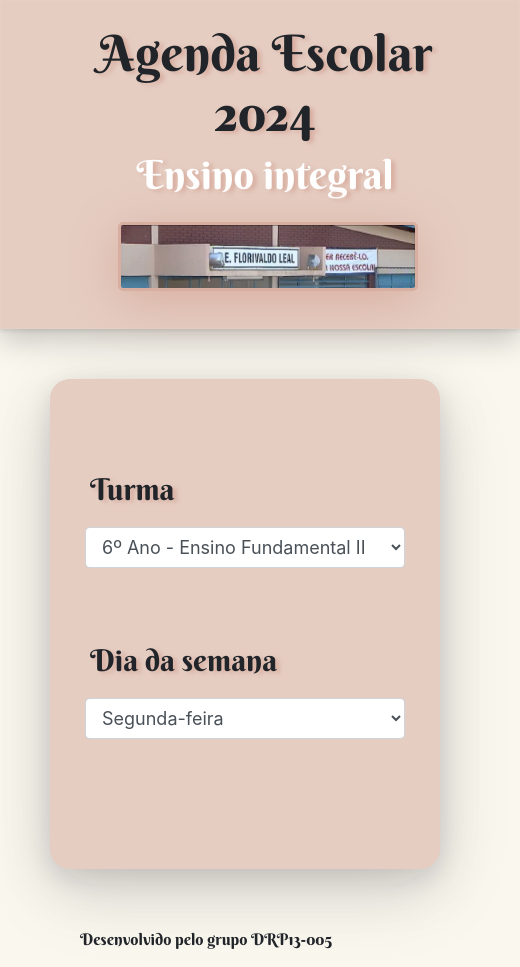
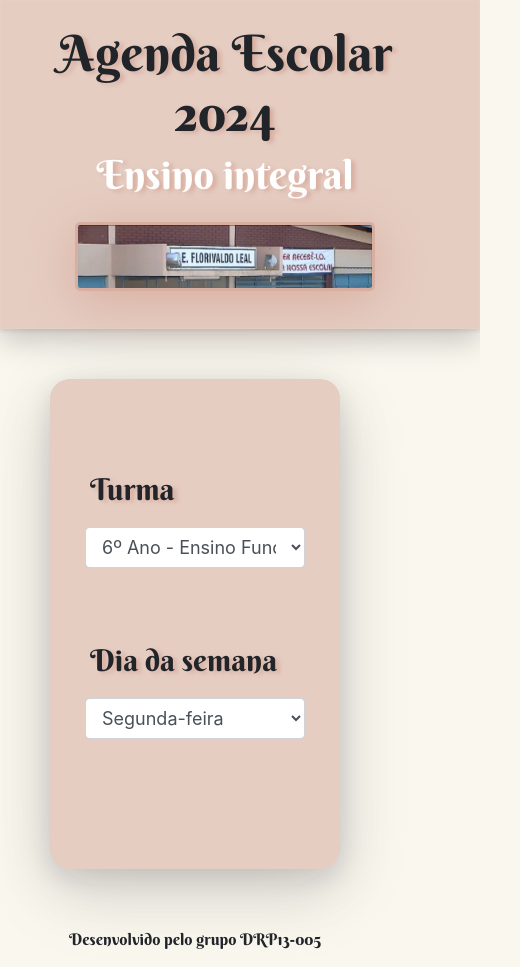
Before and after one commit to barbssx/projeto-integrador-I-univesp-agenda-escolar, a website: page index.html in a window 390 px wide. Shown: the whole page, 520 px wide, since content can reach past the window. Drawn offline with nearby package versions, Linux system fonts and the light colour scheme; no server answers; a web font is replaced by a local one.

```diff
--- a/public/css/style.css
+++ b/public/css/style.css
@@ -107,30 +107,32 @@
 
 
 @media only screen and (max-width: 760px) {
-        * {
-          margin: 0;
-          padding: 0;
-    }
+
 
           #img-escola {
             width: 300px;
-            margin-left: 45px;
+            text-align: center;
           }
 
           main {
-            width: 100%;
-            margin-left: 50px;
+            width: fit-content;;
           }
 
           header {
-            width:520px;
+            width:480px;
           }
 
-          h1, h2{
-            margin-left: 40px;
+          h1, h2, footer{
+            text-align: center;
           }
 
-          footer {
-            margin-left: 30px;
+
+          .table-header {
+            font-family: 'Times New Roman', Times, serif;
+            font-size: 15px;
           }
-  }
+
+          table {
+            font-size: 12px ;
+          }
+        }
```
